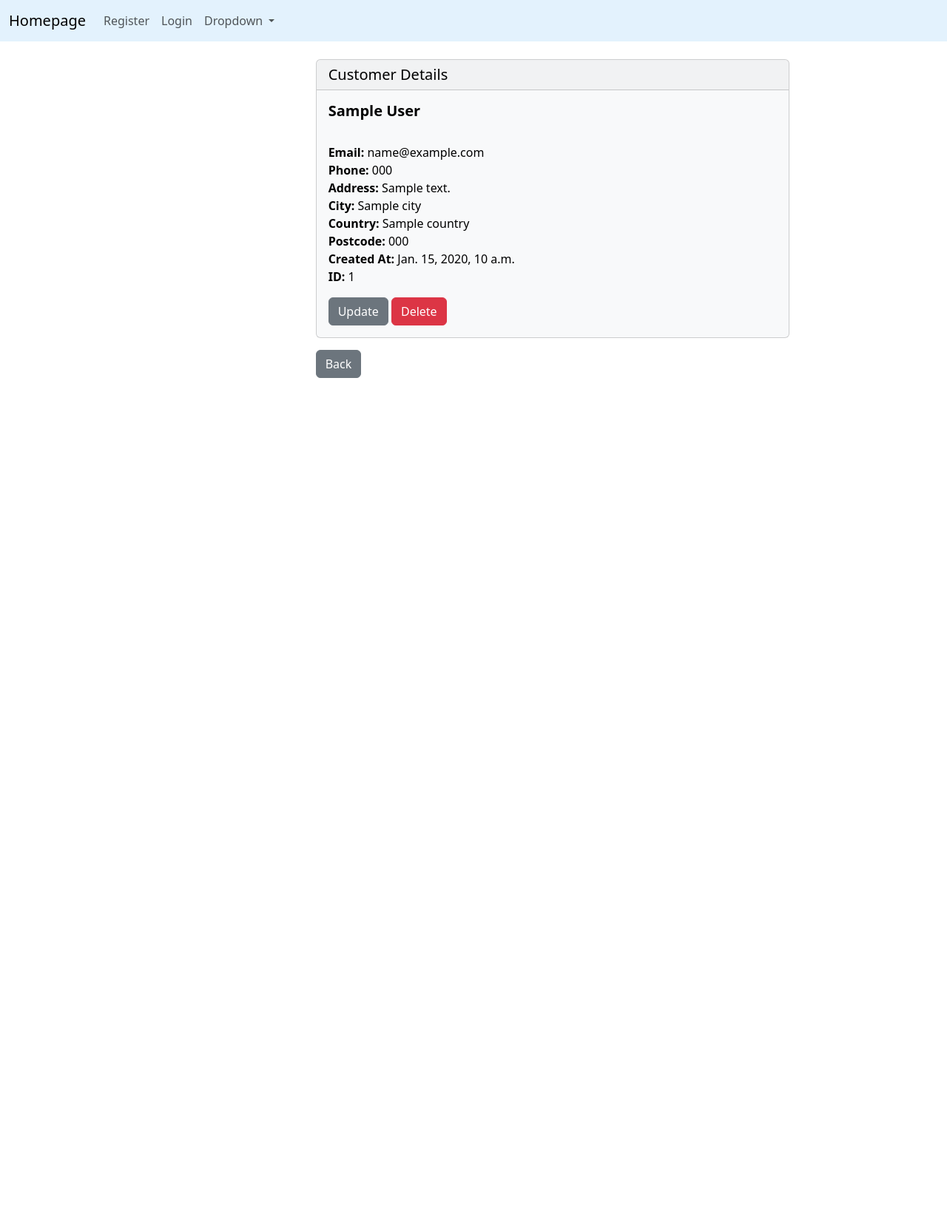
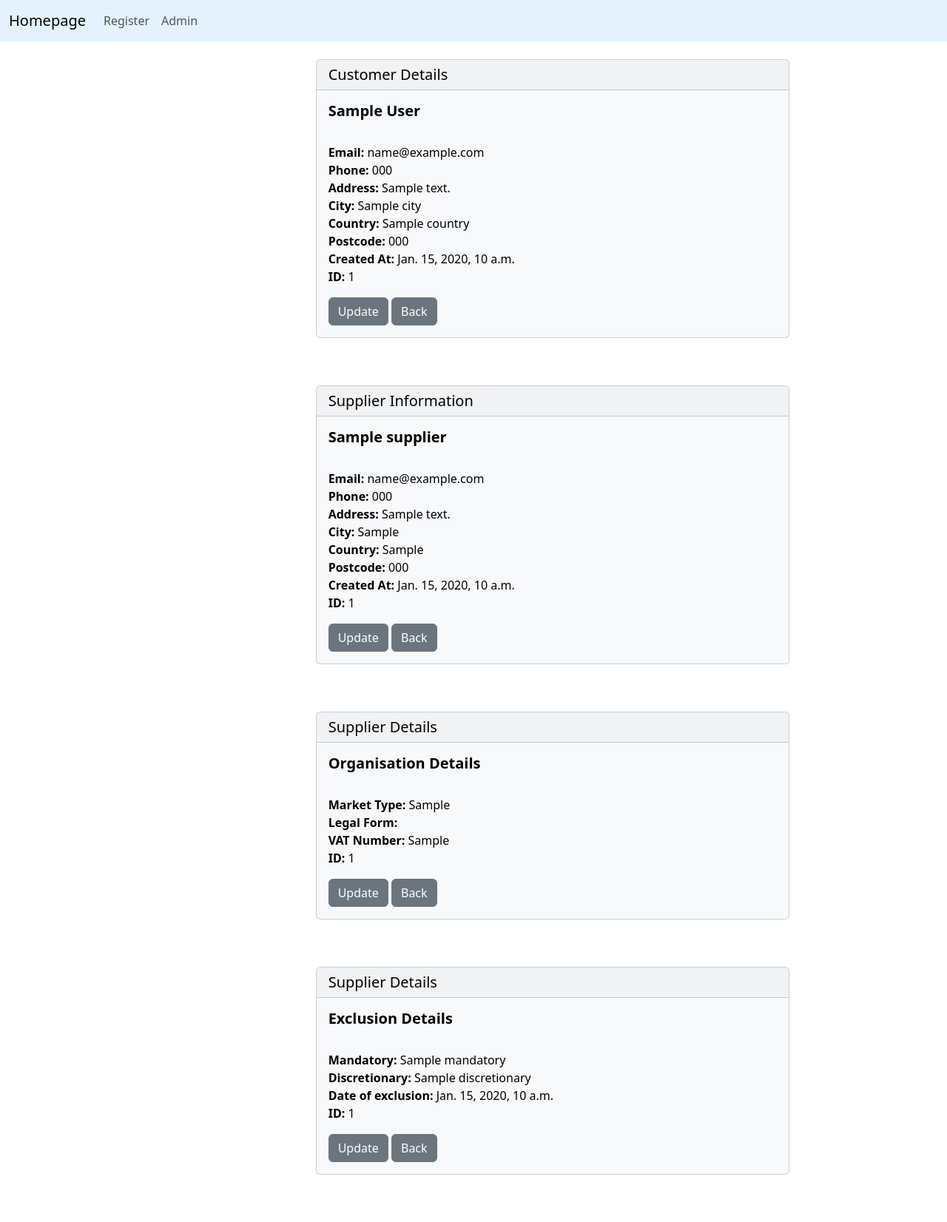
Before and after one commit to SamB-CCS/QA-Project, a Django app: template website/templates/customer.html in a window 1280 px wide. Shown: the whole page at 74% size. Before the commit the page ends 511 px from the top, so only its background shows below. Run offline with Django 3.2, Linux system fonts and the light colour scheme; the template is opened without the code that fills it: most values are stand-ins (such as "Sample title", 1, 10 or a date in 2020).

Commit message:
allow users to amend data fields, add admin path and add user logout confirmation

```diff
--- a/app/settings.py
+++ b/app/settings.py
@@ -100,7 +100,7 @@
 # Internationalization
 # https://docs.djangoproject.com/en/5.0/topics/i18n/
 
-LANGUAGE_CODE = 'en-us'
+LANGUAGE_CODE = 'en-GB'
 
 TIME_ZONE = 'UTC'
 
@@ -109,8 +109,6 @@
 USE_L10N = True
 
 USE_TZ = True
-
-es_formats.DATETIME_FORMAT = 'd-m-y'
 
 # Static files (CSS, JavaScript, Images)
 # https://docs.djangoproject.com/en/5.0/howto/static-files/
--- a/website/templates/customer.html
+++ b/website/templates/customer.html
@@ -18,12 +18,77 @@
             <strong>Postcode: </strong>{{ customer_record.postcode }}<br/>
             <strong>Created At: </strong>{{ customer_record.created_at }}<br/>
             <strong>ID: </strong>{{ customer_record.id }}<br/>
-        </p>
-        <a href="{% url 'update_customer' customer_record.id %}" class="btn btn-secondary">Update</a>
-
-          <a href="{% url 'delete_customer' customer_record.id %}" class="btn btn-danger">Delete</a>
+          </p>
+          <a href="{% url 'update_customer' customer_record.id %}" class="btn btn-secondary">Update</a>
+          <a href="{% url 'home' %}" class="btn btn-secondary">Back</a>
         </div>
       </div>
+
+          <br/>
+          <br/>
+
+          <div class="card text-bg-light mb-3" style="max-width: 40rem;">
+            <h5 class="card-header">Supplier Information</h5>
+            <div class="card-body">
+          {% for supplier in suppliers %}
+          <h5 class="card-title"><strong>{{ supplier.supplier_name }}</strong></h5>
+          <br/>
+          <p class="card-text">
+            <strong>Email: </strong>{{ supplier.supplier_email }}<br/>
+            <strong>Phone: </strong>{{ supplier.supllier_phone }}<br/>
+            <strong>Address: </strong>{{ supplier.supplier_address }}<br/>
+            <strong>City: </strong>{{ supplier.supplier_city }}<br/>
+            <strong>Country: </strong>{{ supplier.supplier_country }}<br/>
+            <strong>Postcode: </strong>{{ supplier.supplier_postcode }}<br/>
+            <strong>Created At: </strong>{{ supplier.created_at }}<br/>
+            <strong>ID: </strong>{{ supplier.id }}<br/>
+          </p>
+          <a href="{% url 'update_supplier' supplier.id %}" class="btn btn-secondary">Update</a>
+          <a href="{% url 'home' %}" class="btn btn-secondary">Back</a>
+          {% endfor %}
+        </div>
+        </div>
+
+        <br/>
+        <br/>
+
+        <div class="card text-bg-light mb-3" style="max-width: 40rem;">
+          <h5 class="card-header">Supplier Details</h5>
+          <div class="card-body">
+        {% for detail in details %}
+        <h5 class="card-title"><strong> Organisation Details </strong></h5>
+        <br/>
+        <p class="card-text">
+          <strong>Market Type: </strong>{{ detail.company_type }}<br/>
+          <strong>Legal Form: </strong>{{ detail.legal_form }}<br/>
+          <strong>VAT Number: </strong>{{ detail.vat_no }}<br/>
+          <strong>ID: </strong>{{ detail.id }}<br/>
+        </p>
+        <a href="{% url 'update_detail' detail.id %}" class="btn btn-secondary">Update</a>
+        <a href="{% url 'home' %}" class="btn btn-secondary">Back</a>
+        {% endfor %}
+      </div>
+    </div>
+      <br/>
+      <br/>
+      <div class="card text-bg-light mb-3" style="max-width: 40rem;">
+        <h5 class="card-header">Supplier Details</h5>
+        <div class="card-body">
+      {% for exclusion in exclusions %}
+      <h5 class="card-title"><strong> Exclusion Details </strong></h5>
+      <br/>
+      <p class="card-text">
+        <strong>Mandatory: </strong>{{ exclusion.mandatory }}<br/>
+        <strong>Discretionary: </strong>{{ exclusion.discretionary }}<br/>
+        <strong>Date of exclusion: </strong>{{ exclusion.exclusion_date }}<br/>
+        <strong>ID: </strong>{{ exclusion.id }}<br/>
+      </p>
+      <a href="{% url 'update_exclusion' exclusion.id %}" class="btn btn-secondary">Update</a>
       <a href="{% url 'home' %}" class="btn btn-secondary">Back</a>
+      {% endfor %}
+    </div>
+  </div>
+    <br/>
+    <br/>
 </div>
 {% endblock %}
--- a/website/templates/home.html
+++ b/website/templates/home.html
@@ -7,6 +7,8 @@
         {% if user.is_authenticated %}
 
         <h1>Customers</h1>
+            <br/>
+        <h4> Click the ID to update or amend any details</h4>
 
             <table class="table table-striped table-hover table-bordered">
                 <thead class="table-dark">
--- a/website/templates/navbar.html
+++ b/website/templates/navbar.html
@@ -20,20 +20,9 @@
             <a class="nav-link" href="{% url 'register' %}">Register</a>
           </li>
           <li class="nav-item">
-            <a class="nav-link" href="{% url 'home' %}">Login</a>
+            <a class="nav-link" href="{% url 'admin:index' %}">Admin</a>
           </li>
           {% endif %}
-          <li class="nav-item dropdown">
-            <a class="nav-link dropdown-toggle" href="#" role="button" data-bs-toggle="dropdown" aria-expanded="false">
-              Dropdown
-            </a>
-            <ul class="dropdown-menu">
-              <li><a class="dropdown-item" href="#">Action</a></li>
-              <li><a class="dropdown-item" href="#">Another action</a></li>
-              <li><hr class="dropdown-divider"></li>
-              <li><a class="dropdown-item" href="#">Something else here</a></li>
-            </ul>
-          </li>
         </ul>
       </div>
     </div>
```
Also changed, not shown: website/forms.py (+6 -4 lines), website/templates/logout_confirm.html (added, +16 -0 lines), website/templates/update_detail.html (added, +21 -0 lines), website/templates/update_exclusion.html (added, +21 -0 lines), website/templates/update_supplier.html (added, +21 -0 lines), website/urls.py (+5 -3 lines), website/views.py (+70 -72 lines), db.sqlite3.
